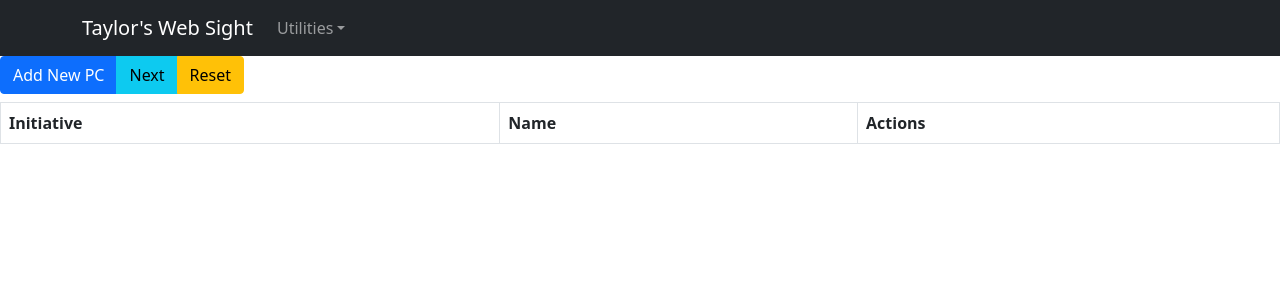
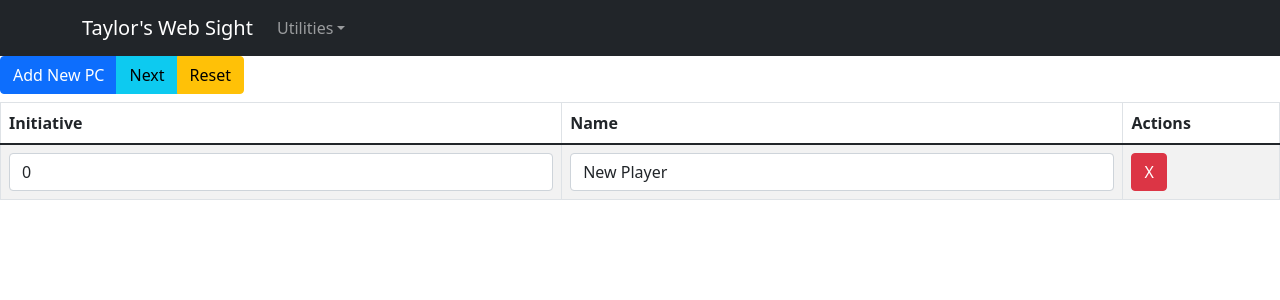
Before and after one commit to trgrote/dnd, a React (Create React App) app: page /turnOrder in a window 1280 px wide. Shown: the top 300 px of the page. Built offline with nearby package versions, Linux system fonts and the light colour scheme.

Commit message:
Add default player

```diff
--- a/src/routes/initiative/TurnOrder.js
+++ b/src/routes/initiative/TurnOrder.js
@@ -20,7 +20,13 @@ const TurnOrder = () => {
     ]);
 
     // Rows
-    const [pcList, setPCList] = useState([]);
+    const [pcList, setPCList] = useState([
+        {
+            id: 0,
+            name: "New Player",
+            initiative: 0
+        }
+    ]);
 
     const [currentPCID, setCurrentPCID] = useState();
 
```
